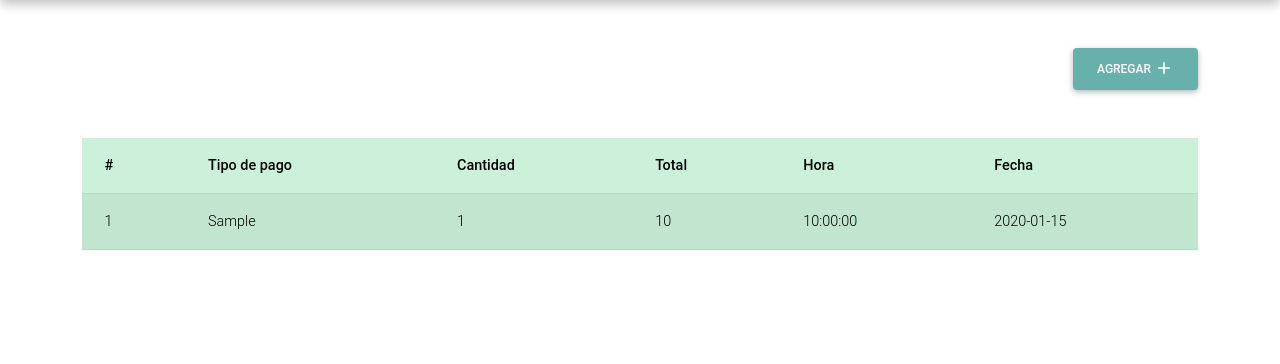
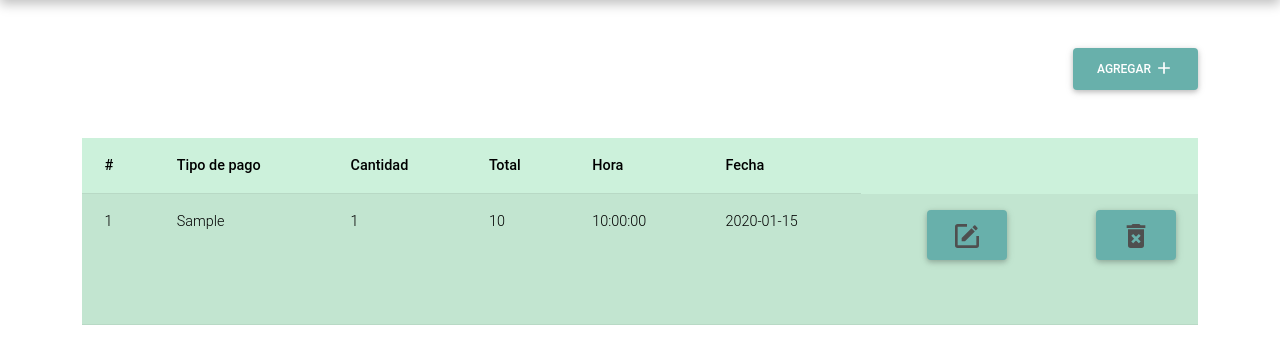
Before and after one commit to lilianardz/ProyectoPimienta, a PHP site: page /mostrarVentas.php in a window 1280 px wide. Shown: the part 65-429 px from the top of the page. Run offline with PHP 8.4, Linux system fonts and the light colour scheme; tables that the repository leaves empty hold one stand-in row (values such as "Sample post").

Commit message:
accion de actualizar venta

```diff
--- /dev/null
+++ b/Accion/eliminarVenta.php
@@ -0,0 +1 @@
+<?php
--- a/App/mostrarVentas.php
+++ b/App/mostrarVentas.php
@@ -2,7 +2,7 @@
 include ("../Conexion/cn.php");
 ?>
 <!doctype html>
-<html lang="en">
+<html lang="en" xmlns="http://www.w3.org/1999/html">
 <head>
     <!-- Required meta tags -->
     <meta charset="utf-8">
@@ -81,7 +81,10 @@ include ("../Conexion/cn.php");
                         </div>
                         <div class="mb-3">
                             <label class="form-label" for="tipoPago">Tipo de Pago</label>
-                            <input type="text" id="tipoPago" name="tipoPago" class="form-control" />
+                            <select id="tipoPago" class="form-control" name="tipoPago">
+                                <option>Efectivo</option>
+                                <option>Tarjeta</option>
+                            </select>
                         </div>
                         <div class="mb-3">
                             <label class="form-label" for="total">Total</label>
@@ -130,6 +133,72 @@ include ("../Conexion/cn.php");
                 <td><?php echo $row['Total'] ?></td>
                 <td><?php echo $row['Hora'] ?></td>
                 <td><?php echo $row['Fecha'] ?></td>
+                <td>
+<!--                    <input type="button" value="" class="btn btn-light">-->
+                    <div class="d-flex justify-content-end mb-5">
+                        <button type="button" class="btn btn-light" data-bs-toggle="modala" data-bs-target="#actualizarVenta" style="background: #68B0AB !important;">
+
+                            <span>
+                                <svg xmlns="http://www.w3.org/2000/svg" xmlns:xlink="http://www.w3.org/1999/xlink" aria-hidden="true" role="img" class="iconify iconify--mdi" width="32" height="32" preserveAspectRatio="xMidYMid meet" viewBox="0 0 24 24"><path d="M5 3c-1.11 0-2 .89-2 2v14a2 2 0 0 0 2 2h14a2 2 0 0 0 2-2v-7h-2v7H5V5h7V3H5m12.78 1a.69.69 0 0 0-.48.2l-1.22 1.21l2.5 2.5L19.8 6.7c.26-.26.26-.7 0-.95L18.25 4.2c-.13-.13-.3-.2-.47-.2m-2.41 2.12L8 13.5V16h2.5l7.37-7.38l-2.5-2.5z" fill="currentColor"></path></svg>
+                            </span>
+                        </button>
+
+                        <div class="modal fade" id="actualizarVenta" tabindex="-1" aria-labelledby="actualizarVentaLabel" aria-hidden="true">
+                            <div class="modal-dialog">
+                                <form action="../Accion/actualizarVenta.php" method="POST">
+                                    <div class="modal-content">
+                                        <div class="modal-header">
+                                            <h5 class="modal-title" id="actualizarVentaLabel">Actualizar venta</h5>
+                                            <button type="button" class="btn-close" data-bs-dismiss="modal" aria-label="Close"></button>
+                                        </div>
+                                        <div class="modal-body">
+                                            <div class="mb-3">
+                                                <label class="form-label" for="cantidad">Cantidad</label>
+                                                <div class="input-group">
+                                                    <input type="text" id="cantidad" name="cantidad" class="form-control" />
+                                                    <div class="input-group-text">$</div>
+                                                </div>
+                                            </div>
+                                            <div class="mb-3">
+                                                <label class="form-label" for="tipoPago">Tipo de Pago</label>
+                                                <select id="tipoPago" class="form-control" name="tipoPago">
+                                                    <option>Efectivo</option>
+                                                    <option>Tarjeta</option>
+                                                </select>
+                                            </div>
+                                            <div class="mb-3">
+                                                <label class="form-label" for="total">Total</label>
+                                                <input type="text" id="total" name="total" class="form-control" />
+                                            </div>
+                                            <div class="mb-3">
+                                                <label class="form-label" for="fecha">Fecha</label>
+                                                <input type="date" id="fecha" name="fecha" class="form-control" />
+                                            </div>
+                                            <div class="mb-3">
+                                                <label class="form-label" for="hora">Hora</label>
+                                                <input type="time" id="hora" name="hora" class="form-control" />
+                                            </div>
+                                        </div>
+                                        <div class="modal-footer">
+                                            <button type="button" class="btn btn-secondary" data-bs-dismiss="modal">Cancelar</button>
+                                            <button type="submit" class="btn btn-primary">Guardar</button>
+                                        </div>
+                                </form>
+                            </div>
+                        </div>
+                    </div>
+
+                </td>
+                <td>
+                    <div class="d-flex justify-content-end mb-5">
+                        <button type="button" class="btn btn-light" data-bs-toggle="modal" data-bs-target="#actualizarVenta" style="background: #68B0AB !important;">
+
+                            <span>
+                                <svg xmlns="http://www.w3.org/2000/svg" xmlns:xlink="http://www.w3.org/1999/xlink" aria-hidden="true" role="img" class="iconify iconify--mdi" width="32" height="32" preserveAspectRatio="xMidYMid meet" viewBox="0 0 24 24"><path d="M6 19a2 2 0 0 0 2 2h8a2 2 0 0 0 2-2V7H6v12m2.46-7.12l1.41-1.41L12 12.59l2.12-2.12l1.41 1.41L13.41 14l2.12 2.12l-1.41 1.41L12 15.41l-2.12 2.12l-1.41-1.41L10.59 14l-2.13-2.12M15.5 4l-1-1h-5l-1 1H5v2h14V4h-3.5z" fill="currentColor"></path></svg>
+                            </span>
+                        </button>
+                </td>
+
             </tr>
 <?php endwhile; ?>
         </tbody>
```
Also changed, not shown: Accion/actualizarVenta.php (added, +18 -0 lines).
